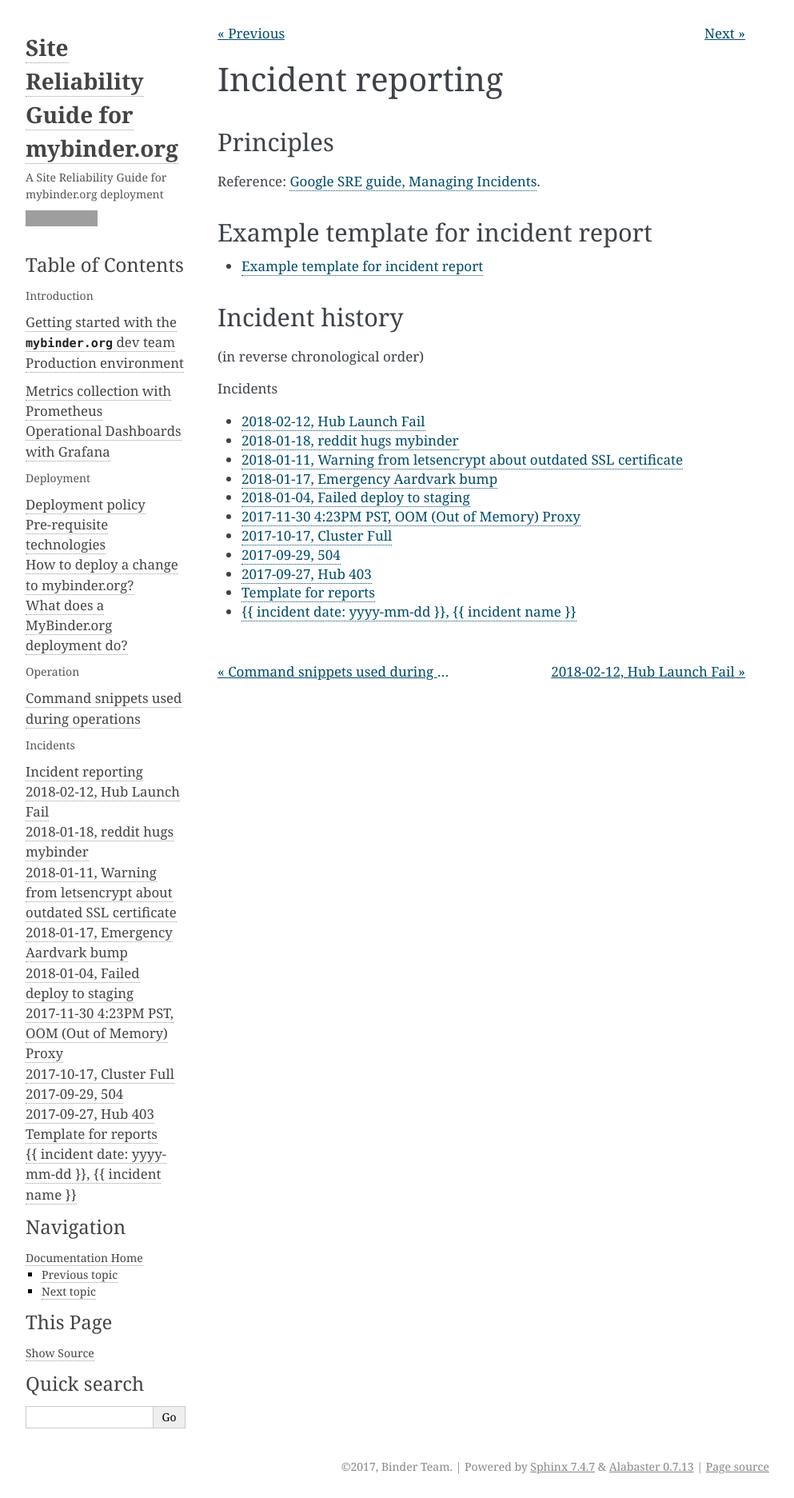
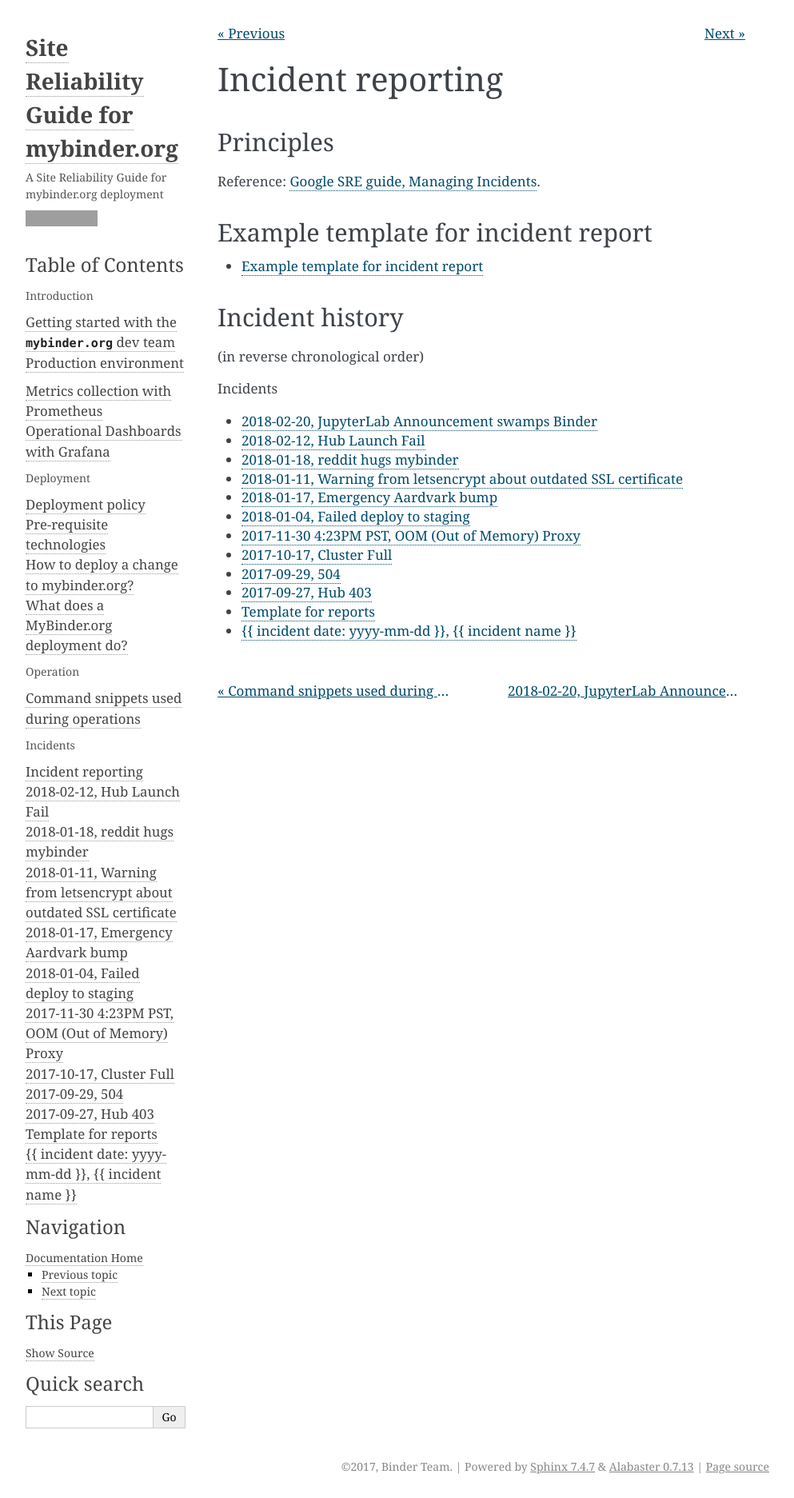
Before and after one commit to jupyterhub/mybinder.org-deploy, a Sphinx documentation site: the page built from docs/source/incident-reports/incident_reports_toc.rst, in a window 1280 px wide. Shown: the whole page at 80% size, without its empty margins (148-1141 px from the left). Built offline with Sphinx 7.4.7, drawn with Linux system fonts in a browser that asks for light colours; grey boxes are pictures that could not be loaded.

Commit message:
adding latest incident to TOC

```diff
--- a/docs/source/incident-reports/incident_reports_toc.rst
+++ b/docs/source/incident-reports/incident_reports_toc.rst
@@ -20,6 +20,7 @@
    :maxdepth: 1
    :caption: Incidents
 
+   2018-02-20-jupyterlab-announcement.md
    2018-02-12-launch-fail.md
    2018-01-18-reddit-hug.md
    2018-01-18-ssl-outdated.md
```
